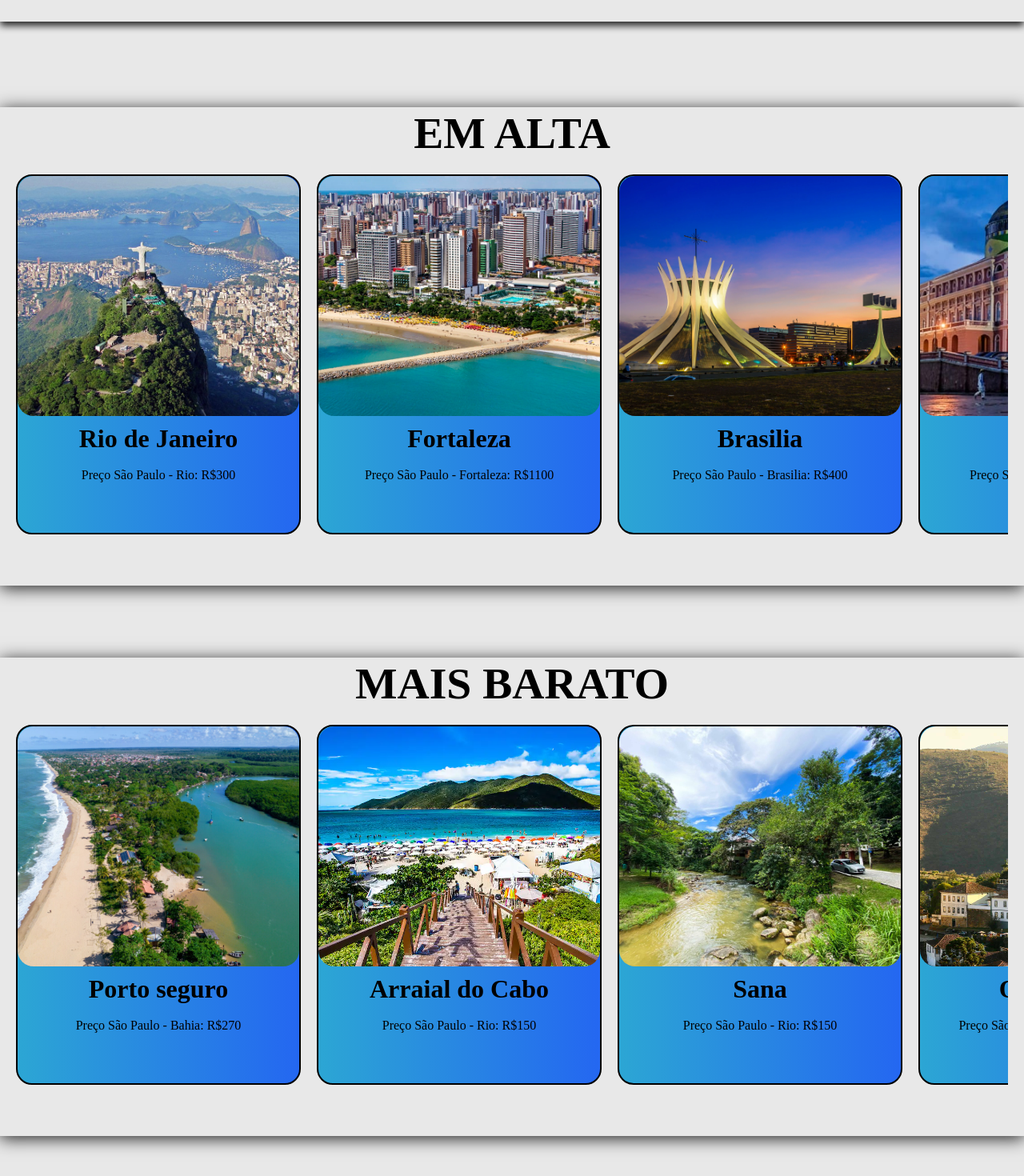
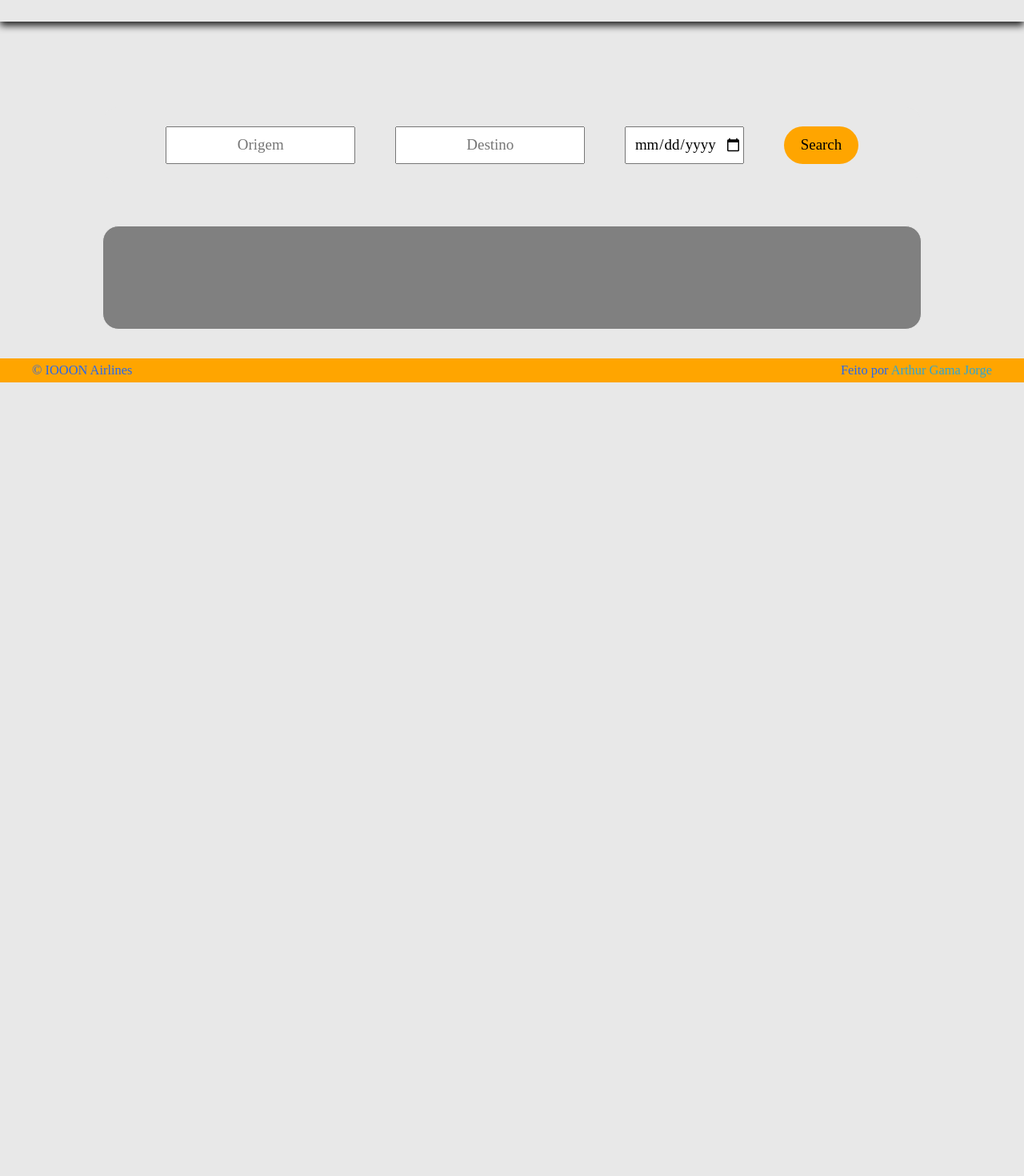
Before and after one commit to ArthurGamaJorge/Iooon-Airlines, a React (Vite) app: page /site in a window 1280 px wide. Shown: the part 100-1570 px from the top of the page at 80% size. After the commit the page ends 800 px from the top, so only its background shows below. Built offline with nearby package versions, Linux system fonts and the light colour scheme.

Commit message:
Adicionar API para voos

```diff
--- a/package.json
+++ b/package.json
@@ -10,6 +10,7 @@
     "preview": "vite preview"
   },
   "dependencies": {
+    "axios": "^1.6.7",
     "react": "^18.2.0",
     "react-dom": "^18.2.0",
     "react-router-dom": "^6.22.1"
--- a/src/App.jsx
+++ b/src/App.jsx
@@ -10,14 +10,6 @@ import Hero from "./components/Hero"
 import Cadastro from './components/Cadastro';
 import Login from './components/Login';
 import Conteudo from './components/Conteudo';
-
-ReactDOM.createRoot(document.getElementById('root')).render(
-  <React.StrictMode>
-     <BrowserRouter>
-        <App />
-     </BrowserRouter>
-  </React.StrictMode>,
-)
 
 function App() {
 
@@ -54,4 +46,12 @@ function Site(){
   )
 }
 
+ReactDOM.createRoot(document.getElementById('root')).render(
+  <React.StrictMode>
+     <BrowserRouter>
+        <App />
+     </BrowserRouter>
+  </React.StrictMode>,
+)
+
 export default App
--- a/src/components/Conteudo.jsx
+++ b/src/components/Conteudo.jsx
@@ -1,83 +1,175 @@
-import "../components/site.css"
+import "../components/site.css";
+import axios from "axios";
+import React, { useState } from "react";
 
-function Conteudo(){
-    return(
-        <>
-            <div id="Alta">
-            <h1 id="Titulo">EM ALTA</h1>
+function Conteudo() {
+  const apiKey = "89014fa1a1msh97a24338acfdb10p1032f3jsnf6584350e8e9";
+  const autoCompleteEndpoint =
+    "https://sky-scanner3.p.rapidapi.com/flights/auto-complete";
 
-            <div className="ContainerGeral">
+  const [origem, setOrigem] = useState("");
+  const [destino, setDestino] = useState("");
+  const [dataPartida, setDataPartida] = useState("");
+  const [resultadosAutoCompleteOrigem, setResultadosAutoCompleteOrigem] =
+    useState([]);
+  const [resultadosAutoCompleteDestino, setResultadosAutoCompleteDestino] =
+    useState([]);
+  const [itinerarios, setItinerarios] = useState([]);
 
-                <div className="Card">
-                    <div className="Imagem" id="Imagem1"></div>
-                    <h1>Rio de Janeiro</h1> <br/>
-                    <p>Preço São Paulo - Rio: R$300</p>
-                </div>
+  const fazerSolicitacaoAutoCompleteOrigem = async () => {
+    try {
+      const response = await axios.get(autoCompleteEndpoint, {
+        params: { query: origem },
+        headers: {
+          "X-RapidAPI-Key": apiKey,
+          "X-RapidAPI-Host": "sky-scanner3.p.rapidapi.com",
+        },
+      });
 
-                <div className="Card">
-                    <div className="Imagem" id="Imagem2"></div>
-                    <h1>Fortaleza</h1> <br/>
-                    <p>Preço São Paulo - Fortaleza: R$1100</p>
-                </div>
+      setResultadosAutoCompleteOrigem(response.data.data.slice(0, 5)); // Assumindo que data é um array de objetos
+    } catch (error) {
+      console.error(error);
+    }
+  };
 
-                <div className="Card">
-                    <div className="Imagem" id="Imagem3"></div>
-                    <h1>Brasilia</h1> <br/>
-                    <p>Preço São Paulo - Brasilia: R$400</p>
-                </div>
+  const fazerSolicitacaoAutoCompleteDestino = async () => {
+    try {
+      const response = await axios.get(autoCompleteEndpoint, {
+        params: { query: destino },
+        headers: {
+          "X-RapidAPI-Key": apiKey,
+          "X-RapidAPI-Host": "sky-scanner3.p.rapidapi.com",
+        },
+      });
 
-                <div className="Card">
-                    <div className="Imagem" id="Imagem4"></div>
-                    <h1>Manaus</h1> <br/>
-                    <p>Preço São Paulo - Manaus: R$1300</p>
-                </div>
+      setResultadosAutoCompleteDestino(response.data.data.slice(0, 5)); // Assumindo que data é um array de objetos
+    } catch (error) {
+      console.error(error);
+    }
+  };
 
-                <div className="Card">
-                    <div className="Imagem" id="Imagem5"></div>
-                    <h1>Bahia</h1> <br/>
-                    <p>Preço São Paulo - Bahia: R$800</p>
-                </div>
-            </div>
+  const handleChangeOrigem = (event) => {
+    setOrigem(event.target.value);
+  };
 
-            <br/><br/><br/>
-            </div>
+  const handleChangeDestino = (event) => {
+    setDestino(event.target.value);
+  };
 
-            <br/><br/><br/><br/><br/>
+  const handleChangeDataPartida = (event) => {
+    setDataPartida(event.target.value);
+  };
 
-            <div id="Barato">
-                <h1 id="Titulo">MAIS BARATO</h1>
+  const pesquisarVoos = async () => {
+    let origemId = null;
+    let destinoId = null;
 
-                <div className="ContainerGeral">
+    for (var i = 0; i < resultadosAutoCompleteOrigem.length; i++) {
+      if (resultadosAutoCompleteOrigem[i].presentation.title === origem) {
+        origemId = resultadosAutoCompleteOrigem[i].presentation.id;
+      }
+    }
 
-                    <div className="Card">
-                        <div className="Imagem" id="Imagem6"></div>
-                        <h1>Porto seguro</h1> <br/>
-                        <p>Preço São Paulo - Bahia: R$270</p>
-                    </div>
+    for (var i = 0; i < resultadosAutoCompleteDestino.length; i++) {
+      if (resultadosAutoCompleteDestino[i].presentation.title === destino) {
+        destinoId = resultadosAutoCompleteDestino[i].presentation.id;
+      }
+    }
 
-                    <div className="Card">
-                        <div className="Imagem" id="Imagem7"></div>
-                        <h1>Arraial do Cabo</h1> <br/>
-                        <p>Preço São Paulo - Rio: R$150</p>
-                    </div>
+    if (origemId === null || destinoId === null || !dataPartida) {
+      alert("Por favor, preencha todos os campos.");
+      return;
+    }
 
-                    <div className="Card">
-                        <div className="Imagem" id="Imagem8"></div>
-                        <h1>Sana</h1> <br/>
-                        <p>Preço São Paulo - Rio: R$150</p>
-                    </div>
+    const options = {
+      method: "GET",
+      url: "https://sky-scanner3.p.rapidapi.com/flights/search-one-way",
+      params: {
+        fromEntityId: origemId,
+        toEntityId: destinoId,
+        departDate: dataPartida,
+      },
+      headers: {
+        "X-RapidAPI-Key": apiKey,
+        "X-RapidAPI-Host": "sky-scanner3.p.rapidapi.com",
+      },
+    };
 
-                    <div className="Card">
-                        <div className="Imagem" id="Imagem9"></div>
-                        <h1>Ouro Preto</h1> <br/>
-                        <p>Preço São Paulo - Minas Gerais: R$200</p>
-                    </div>
+    try {
+      const response = await axios.request(options);
+      const itineraries = response.data.data; // Verifique a estrutura da resposta e ajuste conforme necessário
+      console.log(itineraries);
+      setItinerarios(itineraries);
 
-                </div> <br/><br/><br/>
-            </div>
-                <br/><br/><br/><br/>
-        </>
-    )
+      if (itineraries.length === 0) {
+        alert("Não há viagens nesse dia :(");
+      }
+    } catch (error) {
+      console.error(error);
+      alert(
+        "Ocorreu um erro ao buscar os itinerários. Por favor, tente novamente."
+      );
+    }
+  };
+
+  return (
+    <>
+      <div className="formViagem">
+        <input type="text" name="origem" list="autoCompleteOrigem" placeholder="Origem" value={origem} onChange={(e) => {   setOrigem(e.target.value); }} onBlur={fazerSolicitacaoAutoCompleteOrigem}
+        />
+        <datalist id="autoCompleteOrigem">
+          {resultadosAutoCompleteOrigem.map((resultado, index) => (
+            <option
+              key={index}
+              value={resultado.presentation.title}
+              id={resultado.presentation.id}
+            />
+          ))}
+        </datalist>
+
+        <input type="text" name="destino" list="autoCompleteDestino" placeholder="Destino" value={destino} onChange={(e) => {   setDestino(e.target.value); }} onBlur={fazerSolicitacaoAutoCompleteDestino}
+        />
+        <datalist id="autoCompleteDestino">
+          {resultadosAutoCompleteDestino.map((resultado, index) => (
+            <option key={index} value={resultado.presentation.title} />
+          ))}
+        </datalist>
+
+        <input
+          type="date"
+          value={dataPartida}
+          onChange={handleChangeDataPartida}
+        />
+
+        <button id="Search" onClick={pesquisarVoos}>
+          Search
+        </button>
+      </div>
+      <br/><br/><br/>
+
+      <div className="itinerarios">
+  {itinerarios.itineraries && itinerarios.itineraries.reduce((acc, itinerario, index) => {
+    if (acc.count >= 10) return acc;
+
+    const isDifferentPrice = index === 0 || itinerario.price.formatted !== itinerarios.itineraries[index - 1].price.formatted;
+
+    if (isDifferentPrice) {
+      acc.count++;
+      acc.elements.push(
+        <div key={index} className="card">
+          <img src="https://cdn-icons-png.flaticon.com/512/3125/3125713.png" id="iconAviao"/>
+          <h2>Itinerário - {origem} : {destino}</h2>
+          <p id="preço">{itinerario.price.formatted}</p>
+        </div>
+      );
+    }
+
+    return acc;
+  }, { count: 0, elements: [] }).elements}
+</div>
+
+    </>
+  );
 }
 
-export default Conteudo
+export default Conteudo;
--- a/src/components/site.css
+++ b/src/components/site.css
@@ -1,20 +1,3 @@
-:root{
-    --principal-color: #FFA500;
-    --secondary-dark: #2467F1;
-    --secondary-light: #2CA6D4;
-    --light: #E8E8E8;
-    --dark: #212121;
-  }
-
-* {
-    padding: 0;
-    margin: 0;
-    box-sizing: border-box;
-    font-family: "Times New Roman", Times, serif;
-    list-style: none;
-    text-decoration: none;
-}
-
 body {
     background-color: var(--light);
     color: black;
@@ -75,32 +58,6 @@ header {
   height: auto;
 }
 
-.ContainerGeral {
-    display: flex;
-    overflow-x: scroll;
-    scroll-snap-type: x mandatory;
-    margin-left: 20px;
-    margin-right: 20px;
-}
-
-#Titulo {
-    font-size: calc(2vmax + 30px);
-}
-
-.Card {
-    width: calc(20vmax + 100px);
-    height: 450px;
-    background: linear-gradient(0.25turn, var(--secondary-light), var(--secondary-dark));
-    border-radius: 20px;
-    border: 2px solid;
-    margin-right: 20px;
-    margin-top: 20px;
-    margin-bottom: 10px;
-    text-align: center;
-    transition: transform .5s ease-in-out;
-    flex-direction: column;
-    flex-shrink: 0;
-}
 
 ::-webkit-scrollbar {
     width: 20px;
@@ -117,63 +74,68 @@ header {
     border-radius: 10px;
   }
 
-.Card:hover {
-    width: 440;
-    transform: translateX(5px);
-    border: 5px solid var(--principal-color);
+  .formViagem{
+    display: flex;
+    justify-content: center;
+    margin: auto;
+    background-color: var(--light);
+    width: 80%;
+    height: calc(5vmax + 30px);
+    border-radius: 20px;
+    align-items: center;
+    gap: 50px;
   }
 
-.Card h1 {
-    margin-top: 10px;
+  .formViagem input, .formViagem button{
+    height: 50%;
+    text-align: center;
+    font-size: calc(0.7vmax + 10px);
   }
 
-.Imagem {
-    height: 300px;
+  .itinerarios{
+    border: 1px solid var(--light);
+    padding: 5%;
+    width: 80%;
+    margin: auto;
     border-radius: 20px;
-    background-size: cover;
-    background-repeat: no-repeat;
-    background-position: center center;
+    background-color: gray;
   }
 
-#Imagem1 {
-    background-image: url("../assets/RioJaneiro.jpg");
+  .card{
+    border: 1px solid var(--light);
+    width: 70%;
+    margin: auto;
+    display: flex;
+    align-items: center;
+    padding: 2%;
+    gap: 20px;
+    margin-bottom: 50px;
+    position: relative;
   }
 
-#Imagem2 {
-    background-image: url("../assets/Fortaleza.jpg");
+  #iconAviao{
+    width: calc(4vmax + 10px);
   }
 
-#Imagem3 {
-    background-image: url("../assets/Brasilia.png");
+  #preço{
+    position: absolute;
+    right: 5%;
+    color: green;
+    font-size: calc(1vmax + 10px);
   }
 
-#Imagem4 {
-    background-image: url("../assets/Manaus.jpg");
+  .card h2{
+    font-size: calc(1vmax + 10px);
   }
 
-#Imagem5 {
-    background-image: url("../assets/Bahia.jpg")
+  #Search{
+    display: flex;
+    background-color: var(--principal-color);
+    padding: 2%;
+    border-radius: 80px;
+    align-items: center;
   }
 
-#Imagem6 {
-    background-image: url("../assets/Porto Seguro.jpg")
-}
-
-#Imagem7 {
-    background-image: url("../assets/Arraial do cabo.jpeg")
-}
-
-#Imagem8 {
-    background-image: url("../assets/Sana.jpg")
-}
-
-#Imagem9 {
-    background-image: url("../assets/Ouro preto.jpeg")
-}
-
-#Alta, #Barato {
-    box-shadow: 0px 3px 20px var(--dark);
-}
 
 footer {
     background-color: var(--principal-color);
@@ -181,6 +143,7 @@ footer {
     font-size: calc(0.5vmax + 10px);
     display: flex;
     padding: 5px 40px 5px 40px;
+    width: 100vw;
   }
 
   footer a {
@@ -198,10 +161,6 @@ footer {
     color: white;
   }
 
-.Dark-theme #Alta, .Dark-theme #Barato {
-    box-shadow: 0px 2px 10px var(--light);
-}
-
 .Dark-theme header {
     filter: drop-shadow(0px 3px 10px var(--light));
   }
```
Also changed, not shown: 1 other file (tests, documents, lock files or other folders). Lines whose indentation alone changed are shown as unchanged.
